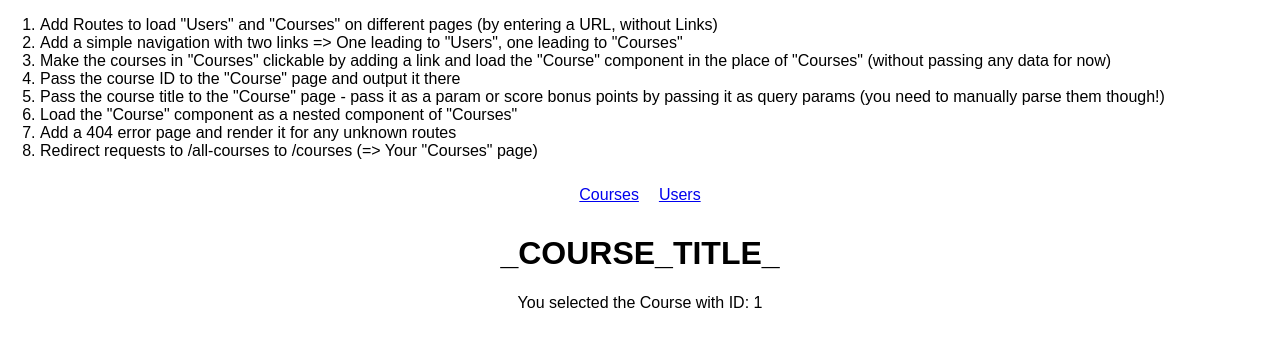
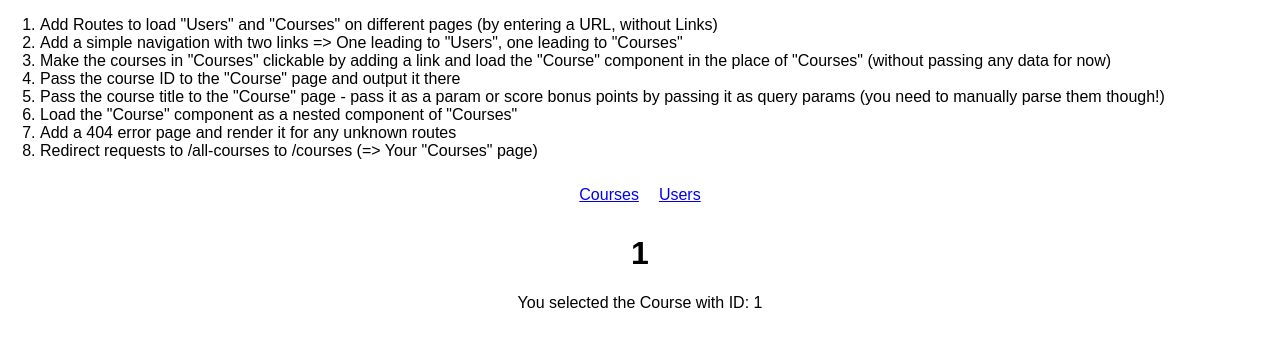
Before and after one commit to joanms/react-routing-assignment, a React (Create React App) app: page /courses/1/1 in a window 1280 px wide. Shown: the top 346 px of the page. Built offline with nearby package versions, Linux system fonts and the light colour scheme.

Commit message:
Pass the course title to the Course page

```diff
--- a/src/App.js
+++ b/src/App.js
@@ -32,7 +32,7 @@
         {/* Can also use Switch for the following, but the first path should be last in that case */}
         <Route path="/courses" exact component={Courses} />
         <Route path="/users" component={Users} />
-        <Route path="/courses/:courseId" component={Course} />
+        <Route path="/courses/:courseId/:courseTitle" component={Course} />
       </div>
     );
   }
--- a/src/containers/Course/Course.js
+++ b/src/containers/Course/Course.js
@@ -4,7 +4,7 @@
     render () {
         return (
             <div>
-                <h1>_COURSE_TITLE_</h1>
+                <h1>{this.props.match.params.courseTitle}</h1>
                 <p>You selected the Course with ID: {this.props.match.params.courseId}</p>
             </div>
         );
--- a/src/containers/Courses/Courses.js
+++ b/src/containers/Courses/Courses.js
@@ -20,7 +20,7 @@
                     {
                         this.state.courses.map( course => {
                             return (
-                                <Link key={course.id} to={this.props.match.url + '/' + course.id}>
+                                <Link key={course.id} to={this.props.match.url + '/' + course.id + '/' + course.title}>
                                     <article className="Course" key={course.id}>{course.title}</article>
                                 </Link>
                             );
```
